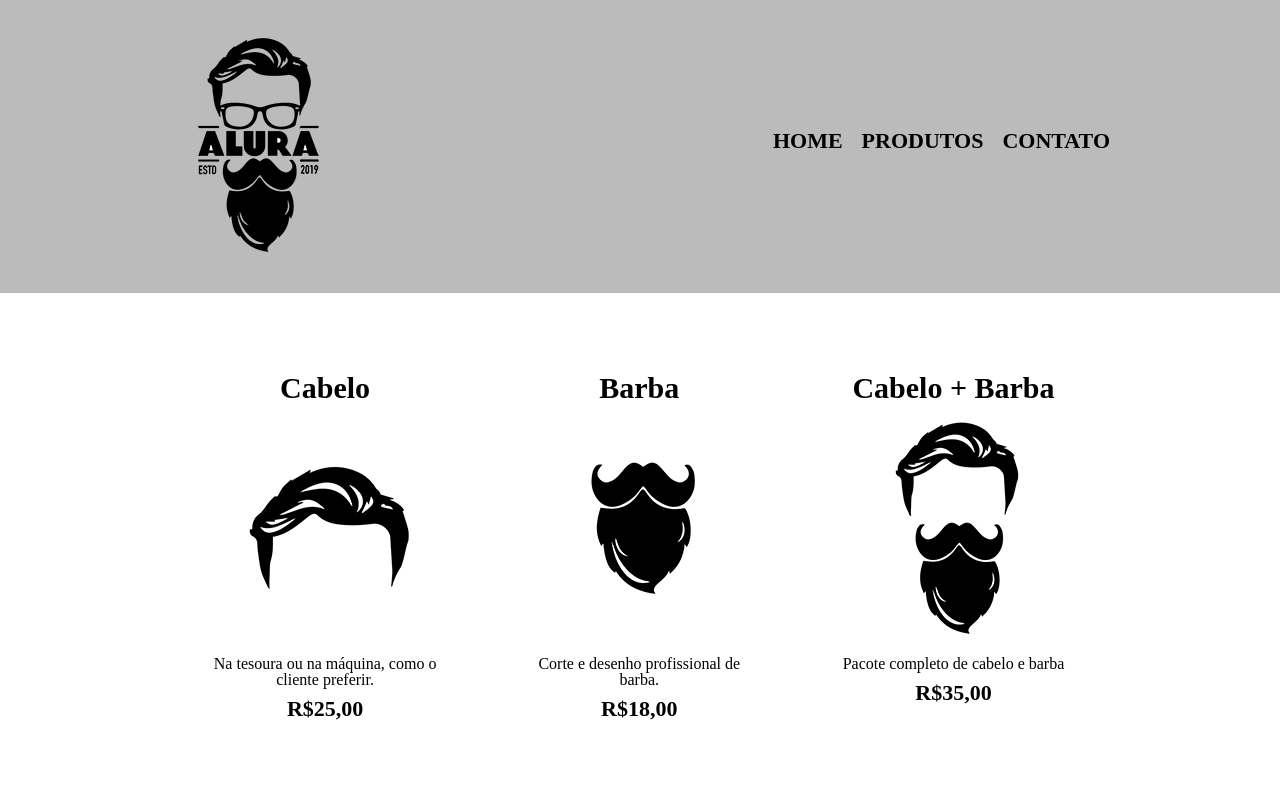
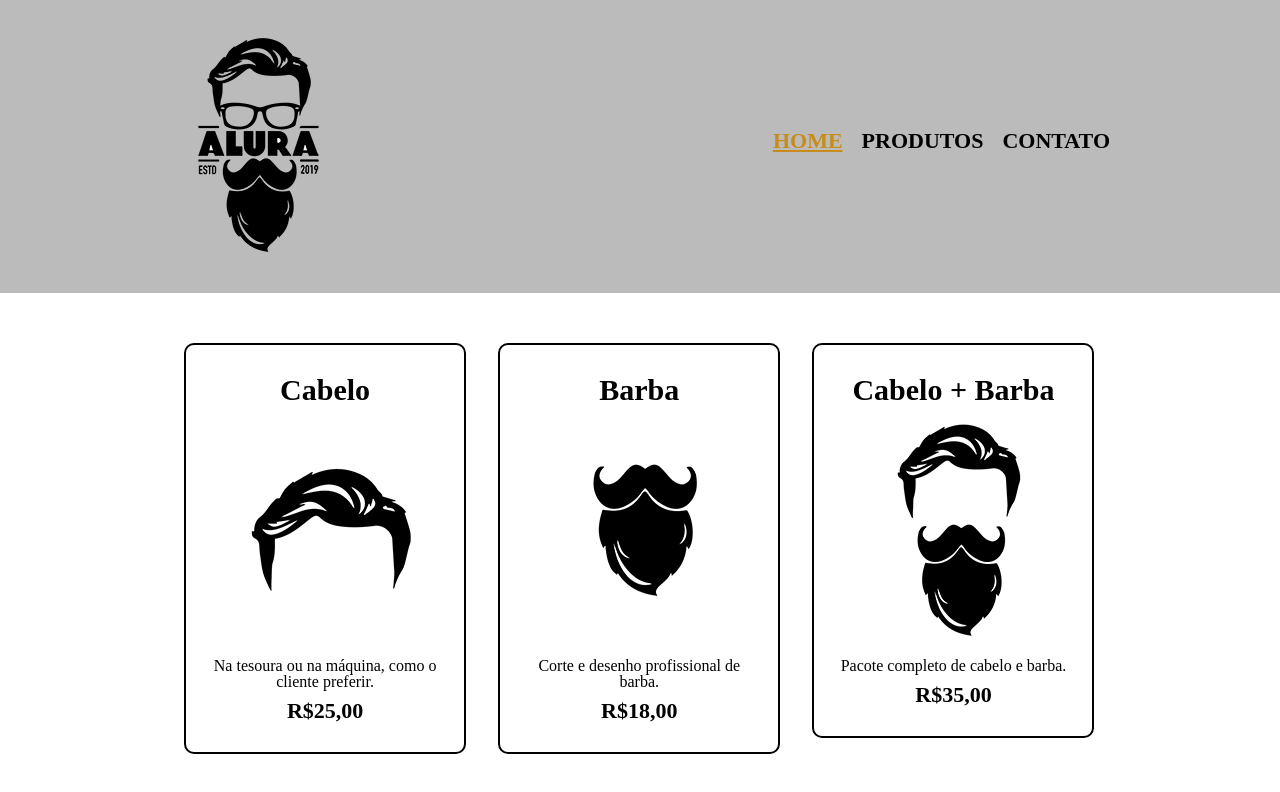
Before and after one commit to CamilaSRocha/Alura_HTML_CSS, a plain HTML site: page PARTE_2/produtos.html in a window 1280 px wide. In both pictures the pointer is over the link "HOME". Drawn offline with Linux system fonts and the light colour scheme.

Commit message:
adcionando hover nos produtos

```diff
--- a/PARTE_2/produtos.css
+++ b/PARTE_2/produtos.css
@@ -28,6 +28,11 @@ nav a{
     text-decoration: none;
 }
 
+nav a:hover{
+    color: #C78C19;
+    text-decoration: underline;
+}
+
 .produtos {
     width: 940px;
     margin: 0 auto;
@@ -42,6 +47,21 @@ nav a{
     margin: 0 1.5%;
     padding: 30px 20px;
     box-sizing: border-box;
+    border: 2px solid #000000;
+    border-radius: 10px;
+
+}
+
+.produtos li:hover{
+    border-color: #C78C19;
+}
+
+.produtos li:active{
+    border-color: #088C19;
+}
+
+.produtos li:hover h2{
+    font-size: 34px;
 }
 
 .produtos h2 {
--- a/PARTE_2/produtos.html
+++ b/PARTE_2/produtos.html
@@ -43,7 +43,7 @@
         <li>
             <h2>Cabelo + Barba</h2>
             <img src="cabelo+barba.jpg">
-            <p class="produtos-descricao">Pacote completo de cabelo e barba</p>
+            <p class="produtos-descricao">Pacote completo de cabelo e barba.</p>
             <p class="produto-preco">R$35,00</p>
         </li>
       </ul>
```
